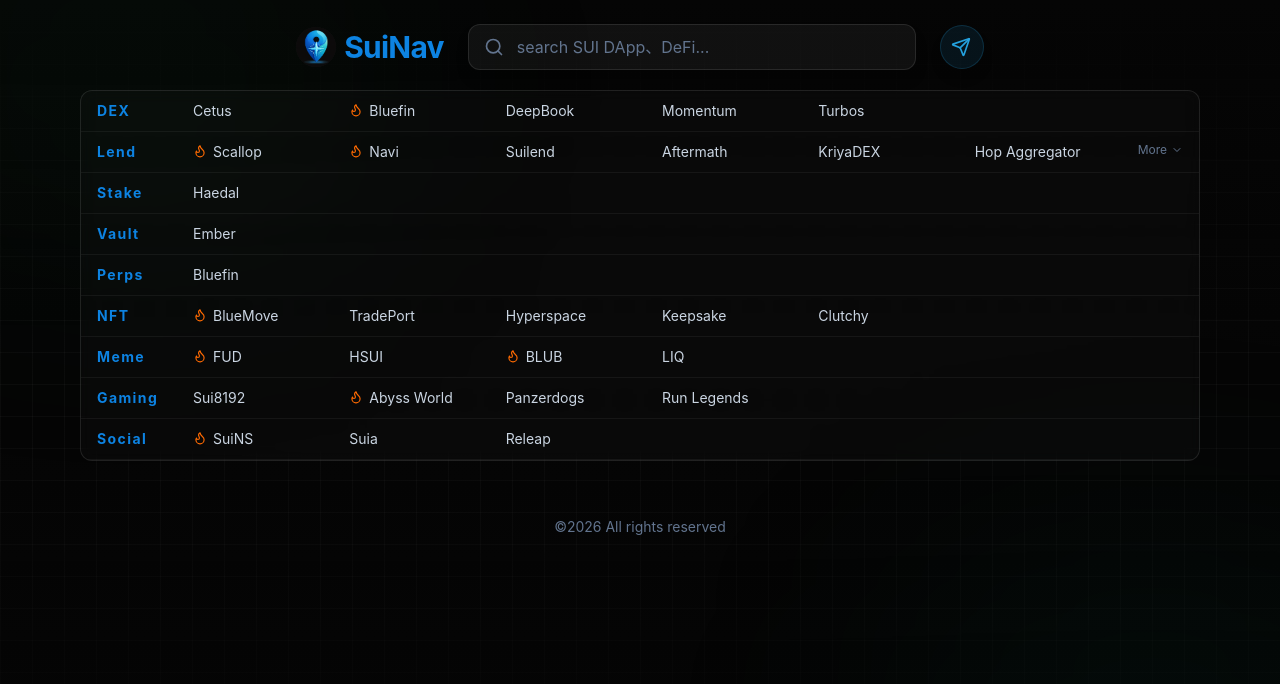
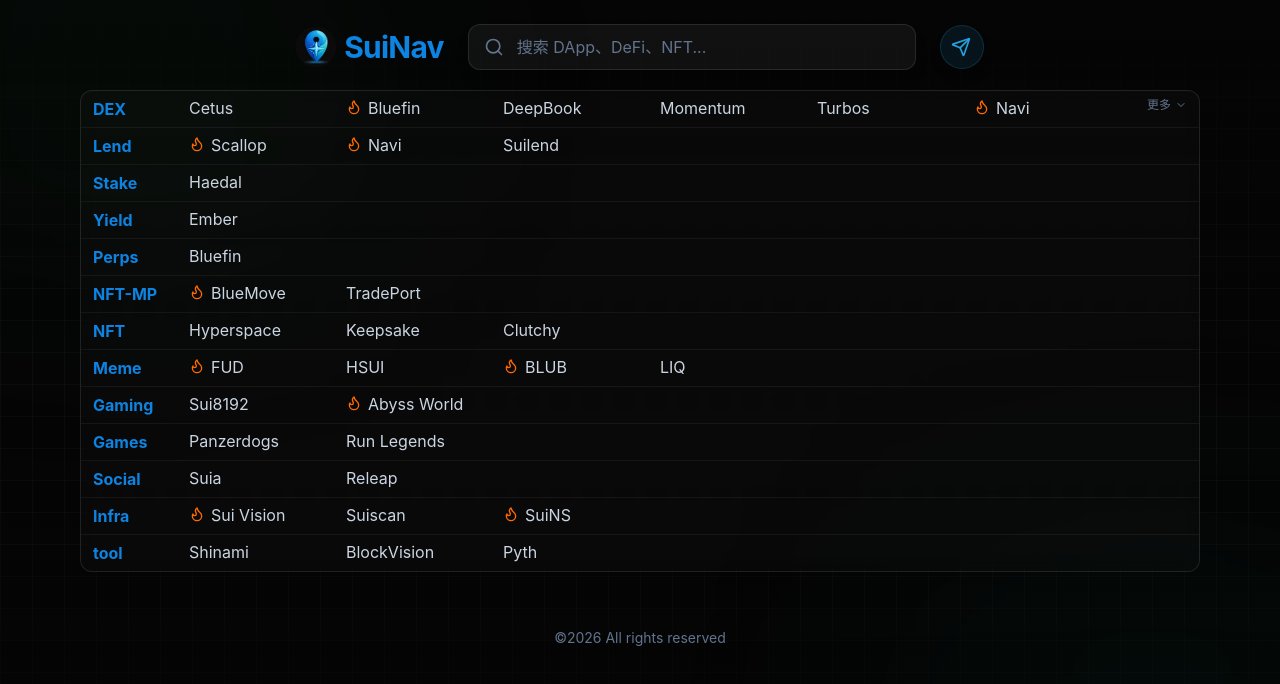
Before and after one commit to otctoken/dappnav, a React (Vite) app: page / in a window 1280 px wide. Shown: the top 684 px of the page. Built offline with nearby package versions, Linux system fonts and the light colour scheme.

Commit message:
2604031206

```diff
--- a/src/App.tsx
+++ b/src/App.tsx
@@ -64,7 +64,7 @@
             <input
               type="text"
               className="block w-full pl-10 sm:pl-12 pr-4 py-2.5 sm:py-3 border border-white/10 rounded-xl leading-5 bg-white/5 text-slate-200 placeholder-slate-500 focus:outline-none focus:ring-1 focus:ring-green-500/50 focus:border-green-500/50 focus:bg-white/10 transition-all text-sm sm:text-base shadow-lg shadow-black/20"
-              placeholder="search SUI DApp、DeFi..."
+              placeholder="搜索 DApp、DeFi、NFT..."
               value={searchQuery}
               onChange={(e) => setSearchQuery(e.target.value)}
             />
@@ -84,7 +84,7 @@
       </header>
 
       {/* Main Content */}
-      <main className="max-w-6xl mx-auto px-4 py-1 relative z-10 pb-10">
+      <main className="max-w-6xl mx-auto px-2 sm:px-4 py-1 relative z-10 pb-10">
         {/* Main Directory Container */}
         <div className="bg-white/[0.02] border border-white/10 rounded-xl overflow-hidden backdrop-blur-sm">
 
@@ -103,19 +103,18 @@
                 return (
                   <div
                     key={category}
-                    className={`flex flex-col md:flex-row py-2.5 px-4 hover:bg-white/[0.02] transition-colors ${
-                      index !== categories.length - 1 ? 'border-b border-white/5' : ''
-                    }`}
+                    className={`flex flex-col md:flex-row py-1.5 px-3 hover:bg-white/[0.02] transition-colors ${index !== categories.length - 1 ? 'border-b border-white/5' : ''
+                      }`}
                   >
                     {/* Category Name */}
-                    <div className="w-full md:w-24 shrink-0 flex items-center mb-2 md:mb-0">
-                      <span className="text-[#0d83e2] font-bold text-sm tracking-widest flex items-center gap-2">
+                    <div className="w-full md:w-24 shrink-0 flex items-center mb-1.5 md:mb-0">
+                      <span className="text-[#0d83e2] font-bold text-sm sm:text-base tracking-normal flex items-center gap-2">
                         {category}
                       </span>
                     </div>
 
                     {/* Links Grid - Adaptive 1 row: 3 on mobile, 4 on tablet, 6 on desktop */}
-                    <div className="flex-1 grid grid-cols-3 sm:grid-cols-4 lg:grid-cols-6 gap-y-2.5 gap-x-2 sm:gap-x-3">
+                    <div className="flex-1 grid grid-cols-3 sm:grid-cols-4 lg:grid-cols-6 gap-y-2 gap-x-1.5 sm:gap-x-2">
                       {categoryProjects.map((project, idx) => {
                         // Logic to show exactly 1 row when collapsed
                         let visibilityClass = 'flex';
@@ -131,10 +130,10 @@
                             href={project.url}
                             target="_blank"
                             rel="noopener noreferrer"
-                            className={`group items-start gap-1 sm:gap-1.5 text-slate-300 hover:text-green-300 text-xs sm:text-sm transition-colors ${visibilityClass}`}
+                            className={`group items-start gap-1 sm:gap-1.5 text-slate-300 hover:text-green-300 text-sm sm:text-base transition-colors ${visibilityClass}`}
                             title={project.description}
                           >
-                            {project.hot && <Flame className="w-3 h-3 sm:w-3.5 sm:h-3.5 text-orange-500 shrink-0 mt-0.5" />}
+                            {project.hot && <Flame className="w-3.5 h-3.5 sm:w-4 sm:h-4 text-orange-500 shrink-0 mt-0.5" />}
                             <span className="break-words whitespace-normal leading-snug">{project.name}</span>
                           </a>
                         );
@@ -142,7 +141,7 @@
                     </div>
 
                     {/* More Button - Far Right */}
-                    <div className="w-full md:w-16 shrink-0 flex justify-end items-start mt-2 md:mt-0 pl-2">
+                    <div className="w-full md:w-16 shrink-0 flex justify-end items-start mt-1.5 md:mt-0 pl-1">
                       {!searchQuery.trim() && (
                         <>
                           {/* Mobile button (shows if > 3) */}
@@ -151,7 +150,7 @@
                               onClick={() => toggleCategory(category)}
                               className="sm:hidden text-xs text-slate-500 hover:text-green-400 flex items-center gap-1 transition-colors"
                             >
-                              {expandedCategories[category] ? 'Less' : 'More'}
+                              {expandedCategories[category] ? '收起' : '更多'}
                               <ChevronDown className={`w-3 h-3 transition-transform ${expandedCategories[category] ? 'rotate-180' : ''}`} />
                             </button>
                           )}
@@ -161,7 +160,7 @@
                               onClick={() => toggleCategory(category)}
                               className="hidden sm:flex lg:hidden text-xs text-slate-500 hover:text-green-400 items-center gap-1 transition-colors"
                             >
-                              {expandedCategories[category] ? 'Less' : 'More'}
+                              {expandedCategories[category] ? '收起' : '更多'}
                               <ChevronDown className={`w-3 h-3 transition-transform ${expandedCategories[category] ? 'rotate-180' : ''}`} />
                             </button>
                           )}
@@ -171,7 +170,7 @@
                               onClick={() => toggleCategory(category)}
                               className="hidden lg:flex text-xs text-slate-500 hover:text-green-400 items-center gap-1 transition-colors"
                             >
-                              {expandedCategories[category] ? 'Less' : 'More'}
+                              {expandedCategories[category] ? '收起' : '更多'}
                               <ChevronDown className={`w-3 h-3 transition-transform ${expandedCategories[category] ? 'rotate-180' : ''}`} />
                             </button>
                           )}
--- a/src/data.ts
+++ b/src/data.ts
@@ -1,4 +1,22 @@
-export type Category = 'DEX' | 'Lend' | "Stake" | "Vault" | "Perps" | 'NFT' | 'Meme' | 'Gaming' | 'Social' | 'Infrastructure';
+export const categories = [
+  'DEX',
+  'Lend',
+  'Stake',
+  'Yield',
+  'Perps',
+  'NFT-MP',
+  'NFT',
+  'Meme',
+  'Gaming',
+  'Games',
+  'Social',
+  'Infra', // 统一使用简写，或者都用全称
+  'tool'   // 把之前代码里出现的 tool 也加上
+] as const;
+
+// 2. 这一行是魔法：直接从数组中提取类型
+// 现在的 Category 自动等于 'DEX' | 'Lend' | 'Stake' | ...
+export type Category = (typeof categories)[number];
 
 export interface Project {
   id: string;
@@ -8,9 +26,6 @@
   category: Category;
   hot?: boolean;
 }
-
-export const categories: Category[] = ['DEX', 'Lend', "Stake", "Vault", "Perps", 'NFT', 'Meme', 'Gaming', 'Social', 'Infrastructure'];
-
 export const projects: Project[] = [
   //DEX
   { id: '0-1', name: 'Cetus', description: 'DEX', url: 'https://cetus.zone', category: 'DEX' },
@@ -18,25 +33,23 @@
   { id: '0-3', name: 'DeepBook', description: 'DEX', url: 'https://www.deepbook.tech/', category: 'DEX' },
   { id: '0-4', name: 'Momentum', description: 'DEX', url: 'https://app.mmt.finance/trade', category: 'DEX' },
   { id: '0-300', name: 'Turbos', description: 'DEX', url: 'https://app.turbos.finance/#/trade', category: 'DEX' },
+  { id: '1-w2', name: 'Navi', description: 'Liquidity Protocol', url: 'https://naviprotocol.io', category: 'DEX', hot: true },
+  { id: '1-q3', name: 'Suilend', description: 'Lending protocol', url: 'https://suilend.fi', category: 'DEX' },
   // Lend
   { id: '1-1', name: 'Scallop', description: 'Next Gen Money Market', url: 'https://scallop.io', category: 'Lend', hot: true },
   { id: '1-2', name: 'Navi', description: 'Liquidity Protocol', url: 'https://naviprotocol.io', category: 'Lend', hot: true },
   { id: '1-3', name: 'Suilend', description: 'Lending protocol', url: 'https://suilend.fi', category: 'Lend' },
-  { id: '1-4', name: 'Aftermath', description: 'All-in-one DeFi', url: 'https://aftermath.finance', category: 'Lend' },
-  { id: '1-5', name: 'KriyaDEX', description: 'Institutional DEX', url: 'https://kriya.finance', category: 'Lend' },
-  { id: '1-6', name: 'Hop Aggregator', description: 'DEX aggregator', url: 'https://hop.ag', category: 'Lend' },
-  { id: '1-7', name: 'FlowX', description: 'Ecosystem DEX', url: 'https://flowx.finance', category: 'Lend' },
-  { id: '1-8', name: 'Typus', description: 'Option vaults', url: 'https://typus.finance', category: 'Lend', hot: true },
-  { id: '1-9', name: 'Bucket', description: 'CDP Protocol', url: 'https://bucketprotocol.io', category: 'Lend' },
+
   //Stake
   { id: '2-1', name: 'Haedal', description: 'Stake SUI、WAL', url: 'https://www.haedal.xyz/stake', category: 'Stake' },
-  //Vault
-  { id: '3-1', name: 'Ember', description: 'Manage your wealth onchain', url: 'https://ember.so/', category: 'Vault' },
+  //Yield
+  { id: '3-1', name: 'Ember', description: 'Manage your wealth onchain', url: 'https://ember.so/', category: 'Yield' },
   //Perps
   { id: '4-1', name: 'Bluefin', description: 'Leveraged contracts', url: 'https://trade.bluefin.io/pro/BTC-PERP', category: 'Perps' },
-  // NFT
-  { id: '6', name: 'BlueMove', description: 'NFT marketplace', url: 'https://bluemove.net', category: 'NFT', hot: true },
-  { id: '7', name: 'TradePort', description: 'NFT trading platform', url: 'https://tradeport.xyz', category: 'NFT' },
+  // NFT MP
+  { id: '6', name: 'BlueMove', description: 'NFT marketplace', url: 'https://bluemove.net', category: 'NFT-MP', hot: true },
+  { id: '7', name: 'TradePort', description: 'NFT trading platform', url: 'https://tradeport.xyz', category: 'NFT-MP' },
+  //NFT
   { id: '13', name: 'Hyperspace', description: 'Multi-chain NFT', url: 'https://hyperspace.xyz', category: 'NFT' },
   { id: '22', name: 'Keepsake', description: 'Gaming NFT Marketplace', url: 'https://keepsake.gg', category: 'NFT' },
   { id: '23', name: 'Clutchy', description: 'Gaming & NFT', url: 'https://clutchy.io', category: 'NFT' },
@@ -48,16 +61,19 @@
   // Gaming
   { id: '10', name: 'Sui8192', description: 'On-chain 2048', url: 'https://ethoswallet.github.io/Sui8192/', category: 'Gaming' },
   { id: '17', name: 'Abyss World', description: 'Action-RPG Web3', url: 'https://abyssworld.games', category: 'Gaming', hot: true },
-  { id: '26', name: 'Panzerdogs', description: 'P2E Tank Brawler', url: 'https://panzerdogs.io', category: 'Gaming' },
-  { id: '27', name: 'Run Legends', description: 'Fitness Battle Game', url: 'https://runlegends.com', category: 'Gaming' },
+  //Games
+  { id: '26', name: 'Panzerdogs', description: 'P2E Tank Brawler', url: 'https://panzerdogs.io', category: 'Games' },
+  { id: '27', name: 'Run Legends', description: 'Fitness Battle Game', url: 'https://runlegends.com', category: 'Games' },
   // Social
-  { id: '9', name: 'SuiNS', description: 'Sui Name Service', url: 'https://suins.io', category: 'Social', hot: true },
   { id: '28', name: 'Suia', description: 'POAP & Social', url: 'https://suia.io', category: 'Social' },
   { id: '29', name: 'Releap', description: 'Decentralized Social', url: 'https://releap.xyz', category: 'Social' },
   // tool
-  { id: '14', name: 'Sui Vision', description: 'Blockchain explorer', url: 'https://suivision.xyz', category: 'tool', hot: true },
-  { id: '15', name: 'Suiscan', description: 'Analytics and explorer', url: 'https://suiscan.xyz', category: 'tool' },
   { id: '30', name: 'Shinami', description: 'API & Node Service', url: 'https://shinami.com', category: 'tool' },
   { id: '31', name: 'BlockVision', description: 'Data Indexing', url: 'https://blockvision.org', category: 'tool' },
-  { id: '32', name: 'Pyth', description: 'Oracle Network', url: 'https://pyth.network', category: 'tool' }
+  { id: '32', name: 'Pyth', description: 'Oracle Network', url: 'https://pyth.network', category: 'tool' },
+  //Infra
+  { id: '14', name: 'Sui Vision', description: 'Blockchain explorer', url: 'https://suivision.xyz', category: 'Infra', hot: true },
+  { id: '15', name: 'Suiscan', description: 'Analytics and explorer', url: 'https://suiscan.xyz', category: 'Infra' },
+  { id: '9', name: 'SuiNS', description: 'Sui Name Service', url: 'https://suins.io', category: 'Infra', hot: true },
+
 ];
```
